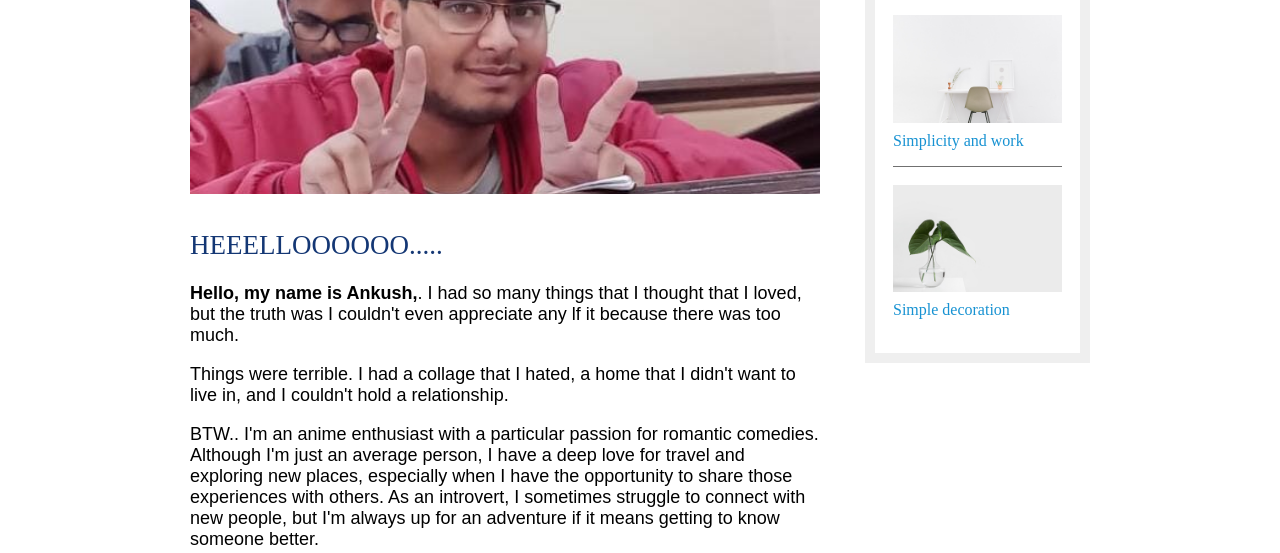
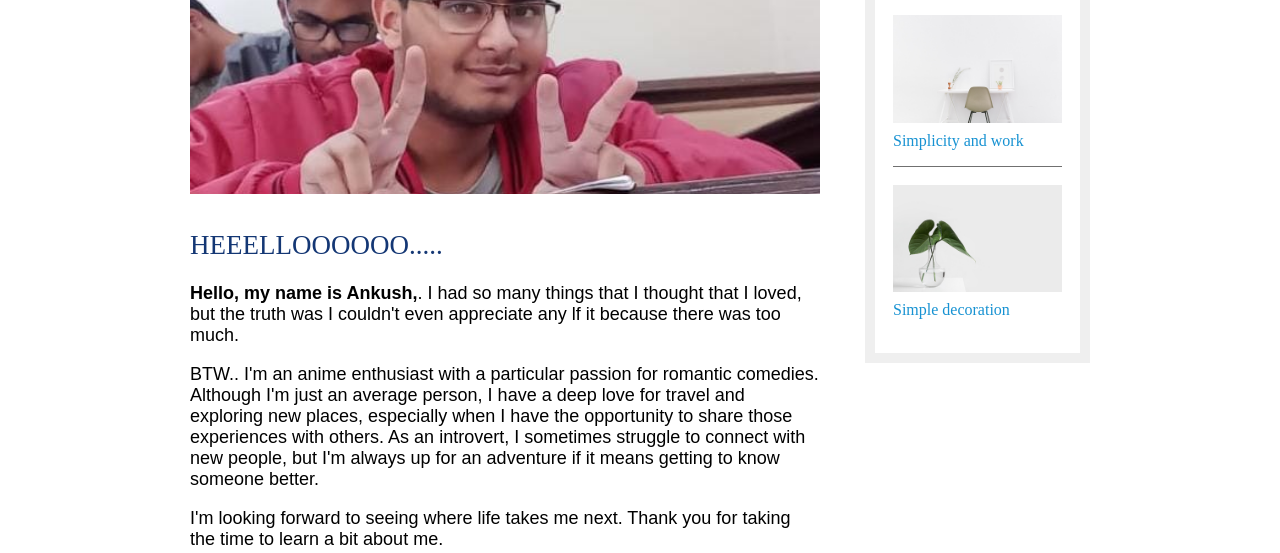
Before and after one commit to ank2k04/blogwebsite, a plain HTML site: page about.html in a window 1280 px wide. Shown: the part 328-881 px from the top of the page. Drawn offline with Linux system fonts and the light colour scheme; files whose address does not match are found by name.

Commit message:
Update about.html

```diff
--- a/about.html
+++ b/about.html
@@ -42,10 +42,7 @@
           I thought that I loved, but the truth was I couldn't even appreciate
           any lf it because there was too much.
         </p>
-        <p>
-          Things were terrible. I had a collage that I hated, a home that I
-          didn't want to live in, and I couldn't hold a relationship.
-        </p>
+
         <p>
           BTW.. I'm an anime enthusiast with a particular passion for romantic
           comedies. Although I'm just an average person, I have a deep love for
```
